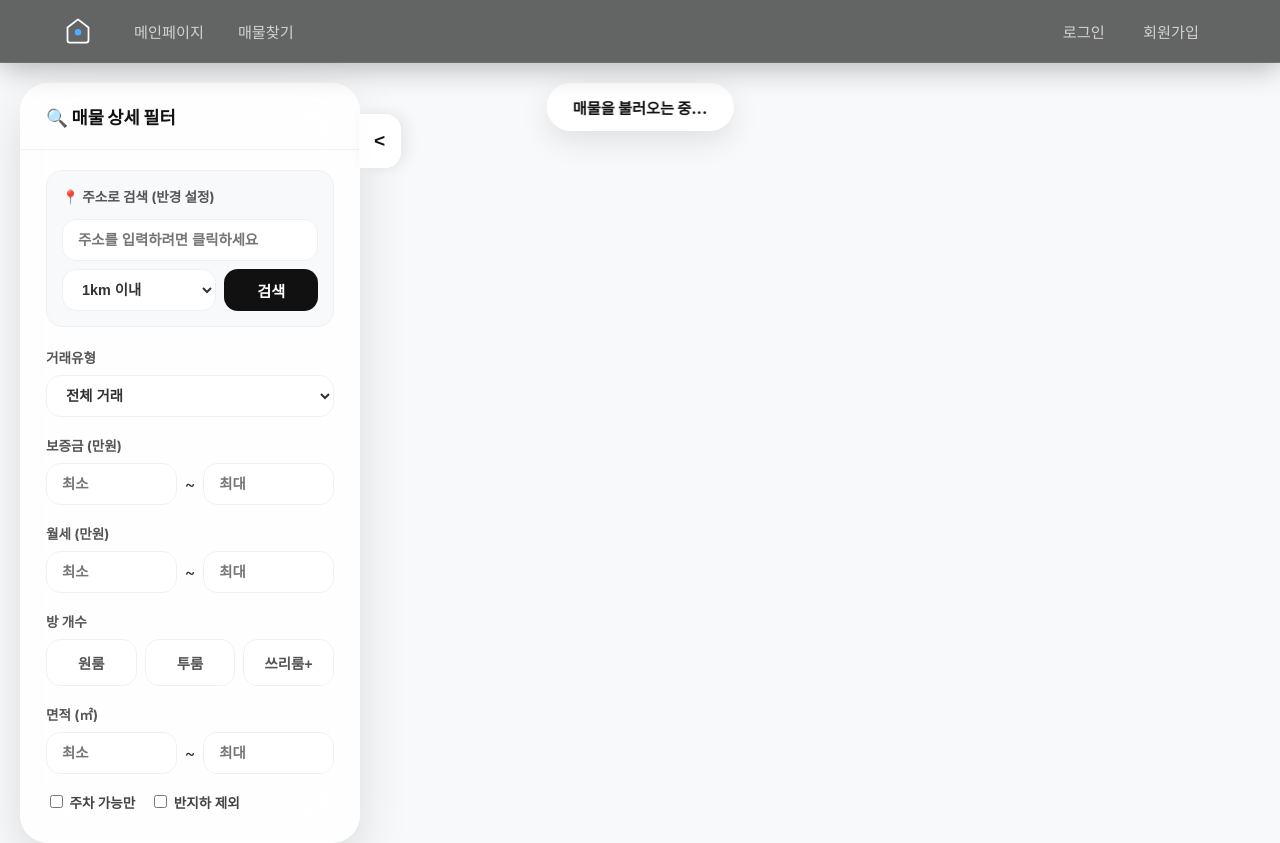
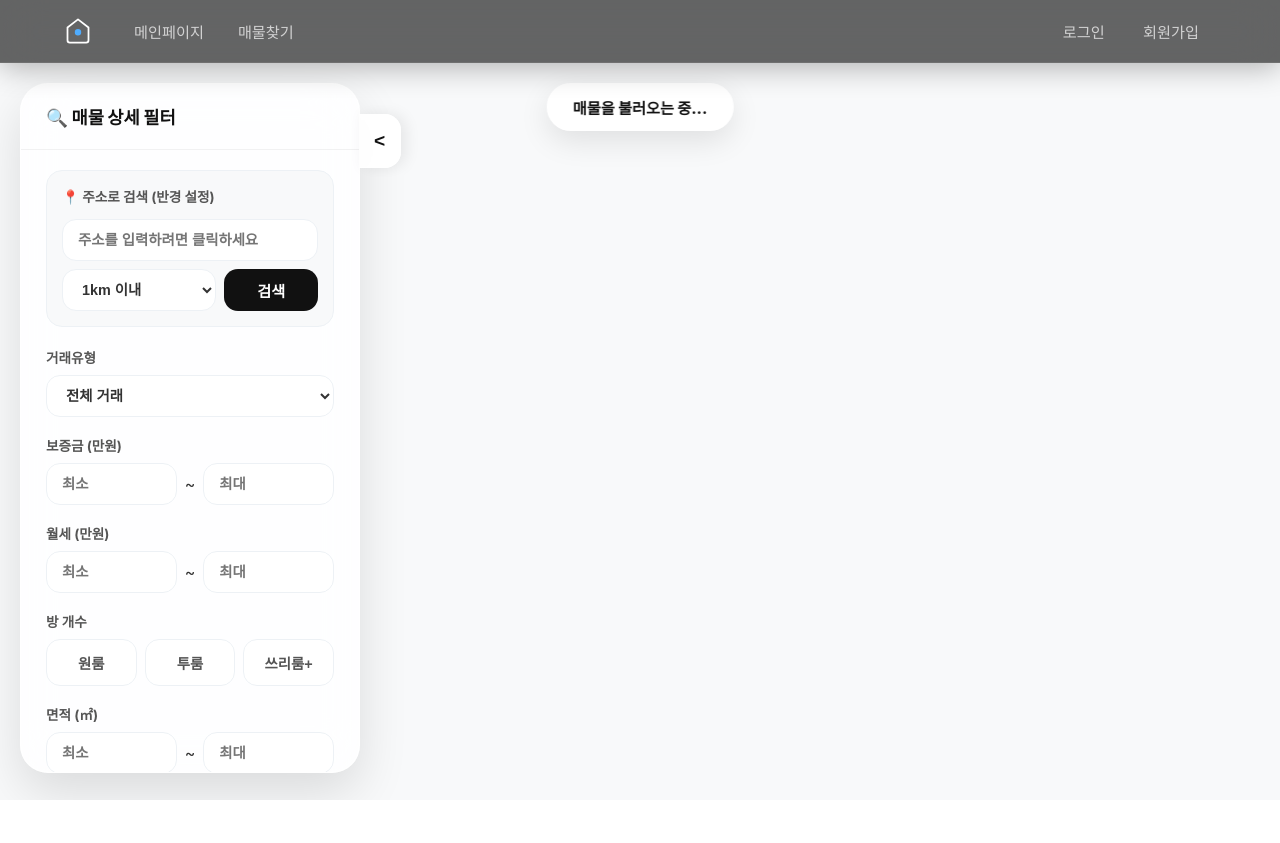
Before and after one commit to EverJoyyyL20/Sesac_Final, a Flask app: page /find in a window 1280 px wide. After the commit the page ends 800 px from the top, so only its background shows below. Run offline with Flask 3, Linux system fonts and the light colour scheme; parts of the project's set-up code (start-up, migrations or seed data) failed here and were passed over; some libraries are stand-ins or nearby versions; some web fonts are replaced.

Commit message:
매물찾기 상세필터 아래로 뚫고 나옴, 상세정보 보기에서 내용 짤리는부분 수정

```diff
--- a/house_project/static/css/find_property.css
+++ b/house_project/static/css/find_property.css
@@ -1,7 +1,17 @@
 /* ============================================================
    1. 지도 및 전체 레이아웃
    ============================================================ */
-#map-container { flex: 1; position: relative; width: 100%; height: calc(100vh - 70px); }
+body, html {
+    overflow: hidden; /* 🔥 [추가] 브라우저 전체 우측 스크롤바 생성 원천 차단 */
+}
+
+#map-container {
+    flex: 1;
+    position: relative;
+    width: 100%;
+    height: calc(100vh - 70px);
+    overflow: hidden; /* 🔥 [추가] 지도 컨테이너 밖으로 요소가 삐져나가지 못하게 가둠 */
+}
 #map { width: 100%; height: 100%; }
 
 /* ============================================================
@@ -19,7 +29,9 @@
     background: rgba(255, 255, 255, 0.85); backdrop-filter: blur(25px); -webkit-backdrop-filter: blur(25px);
     border-radius: 28px; box-shadow: 0 20px 50px rgba(0,0,0,0.12);
     border: 1px solid rgba(255,255,255,0.6); transition: 0.4s cubic-bezier(0.4, 0, 0.2, 1); box-sizing: border-box;
-    display: flex; flex-direction: column; max-height: calc(100vh - 40px); /* 화면 넘어감 방지 */
+    display: flex; flex-direction: column;
+    /* 🔥 [핵심 수정] 네비바 높이(70px)와 상하 여백을 고려하여 화면에 딱 맞게 높이 축소 */
+    max-height: calc(100vh - 110px);
 }
 .search-box.closed { transform: translateX(-360px); }
 
@@ -32,14 +44,21 @@
 }
 
 /* ============================================================
-   3. 필터 내부 (스크롤 지원)
+   3. 필터 내부 (내부 스크롤 지원)
    ============================================================ */
 .search-header { padding: 20px 25px; border-bottom: 1px solid rgba(0,0,0,0.05); flex-shrink: 0; }
 .search-header strong { font-size: 1.1rem; font-weight: 900; color: #111; }
 
-#filter-content { flex: 1; padding: 20px 25px; overflow-y: auto; }
+#filter-content {
+    flex: 1;
+    padding: 20px 25px;
+    overflow-y: auto;
+    min-height: 0; /* 🔥 [추가] 내부 콘텐츠가 길어져도 부모(search-box) 크기를 억지로 늘리지 못하게 방어 */
+}
 #filter-content::-webkit-scrollbar { width: 6px; }
 #filter-content::-webkit-scrollbar-thumb { background: #ccc; border-radius: 10px; }
+
+/* ... 이 아래 .f-section 등은 기존 코드 그대로 유지하시면 됩니다 ... */
 
 .f-section { margin-bottom: 18px; }
 .f-section label { display: block; margin-bottom: 8px; font-weight: 700; color: #555; font-size: 0.85rem; }
```
